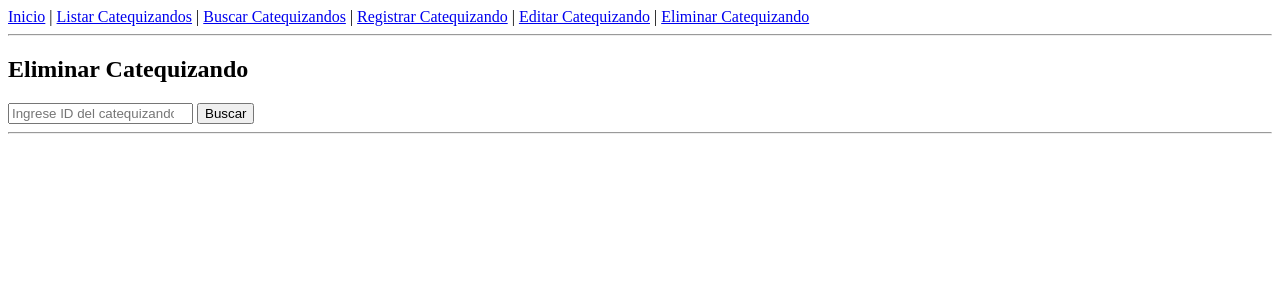
After one commit to Estebin21/proyecto-catequesis, a Flask app: page /catequizandos/eliminar in a window 1280 px wide. The commit adds this page. Shown: the top 300 px of the page. Run offline with Flask 3, Linux system fonts and the light colour scheme; data that the repository does not hold is empty.

Commit message:
Subida de cambios finales del CRUD de Catequizandos, app.py y layout

```diff
--- a/app.py
+++ b/app.py
@@ -4,142 +4,116 @@ import ConectionDB
 
 app = Flask(__name__)
 
-# ---------- API JSON: LISTAR CATEQUISTAS POR APELLIDO ----------
-@app.route('/api/catequistas')
-def listar_catequistas_json():
-    SQL_QUERY = "{CALL Consultas.sp_BuscarCatequista (?)}"
-    apellido = request.args.get("apellido", "")
-    conexion = pyodbc.connect(ConectionDB.ObtenerConexion())
-    cursor = conexion.cursor()
-    cursor.execute(SQL_QUERY, (apellido,))
-    columnas = [column[0] for column in cursor.description]
-    resultados = [dict(zip(columnas, fila)) for fila in cursor.fetchall()]
-    conexion.close()
-    return jsonify(resultados)
-
-# ---------- API JSON: BUSCAR CATEQUISTA POR APELLIDO ----------
-@app.route('/api/catequistas/buscar', methods=['GET'])
-def buscar_catequista_json():
-    apellido = request.args.get("apellido")
-    if not apellido:
-        return jsonify({"error": "Apellido no proporcionado"}), 400
-
-    SQL_QUERY = "{CALL Consultas.sp_BuscarCatequista (?)}"
-    conexion = pyodbc.connect(ConectionDB.ObtenerConexion())
-    cursor = conexion.cursor()
-    cursor.execute(SQL_QUERY, (apellido,))
-    filas = cursor.fetchall()
-    columnas = [column[0] for column in cursor.description] if filas else []
-    conexion.close()
-
-    if filas:
-        resultados = [dict(zip(columnas, fila)) for fila in filas]
-        return jsonify(resultados)
-    else:
-        return jsonify({"message": "No se encontraron catequistas con ese apellido"}), 404
-
-# ---------- HTML: BUSCAR CATEQUISTA POR APELLIDO ----------
-@app.route('/catequistas', methods=['GET', 'POST'])
-def buscar_catequistas():
-    catequistas = []
-    if request.method == 'POST':
-        apellido = request.form["filtro_apellido"]
-        if apellido:
-            SQL_QUERY = "{CALL Consultas.sp_BuscarCatequista (?)}"
-            conexion = pyodbc.connect(ConectionDB.ObtenerConexion())
-            cursor = conexion.cursor()
-            cursor.execute(SQL_QUERY, (apellido,))
-            catequistas = cursor.fetchall()
-            conexion.close()
-    return render_template('catequistas/buscar.html', catequistas=catequistas)
-
-# ---------- CREAR CATEQUISTA ----------
-@app.route('/catequistas/crear', methods=['GET', 'POST'])
-def crear_catequista():
-    if request.method == 'POST':
-        cedula = request.form["cedula"]
-        nombre = request.form["nombre"]
-        apellido = request.form["apellido"]
-        fecha_nacimiento = request.form["fecha_nacimiento"]
-        tipo = request.form["tipo"]
-        correo = request.form["correo"]
-        parroquia_id = request.form["parroquia_id"]
-
-        conexion = pyodbc.connect(ConectionDB.ObtenerConexion())
-        cursor = conexion.cursor()
-        cursor.execute("""
-            INSERT INTO Catequista.Catequista
-            (Nombre, Apellido, Cedula, Fecha_nacimiento, Tipo, Correo, Parroquia_Id_parroquia)
-            VALUES (?, ?, ?, ?, ?, ?, ?)""",
-            (nombre, apellido, cedula, fecha_nacimiento, tipo, correo, parroquia_id))
-        conexion.commit()
-        conexion.close()
-        return redirect(url_for('buscar_catequistas'))
-
-    return render_template('catequistas/crear.html')
-
-# ---------- EDITAR CATEQUISTA ----------
-@app.route('/catequistas/editar/<int:id>', methods=['GET', 'POST'])
-def editar_catequista(id):
-    conexion = pyodbc.connect(ConectionDB.ObtenerConexion())
-    cursor = conexion.cursor()
-
-    if request.method == 'POST':
-        cedula = request.form["cedula"]
-        nombre = request.form["nombre"]
-        apellido = request.form["apellido"]
-        fecha_nacimiento = request.form["fecha_nacimiento"]
-        tipo = request.form["tipo"]
-        correo = request.form["correo"]
-        parroquia_id = request.form["parroquia_id"]
-
-        cursor.execute("""
-            UPDATE Catequista.Catequista SET
-            Nombre = ?, Apellido = ?, Cedula = ?, Fecha_nacimiento = ?, Tipo = ?,
-            Correo = ?, Parroquia_Id_parroquia = ?
-            WHERE Id_catequesis = ?""",
-            (nombre, apellido, cedula, fecha_nacimiento, tipo, correo, parroquia_id, id))
-        conexion.commit()
-        conexion.close()
-        return redirect(url_for('buscar_catequistas'))
-
-    cursor.execute("SELECT * FROM Catequista.Catequista WHERE Id_catequesis = ?", (id,))
-    catequista = cursor.fetchone()
-    conexion.close()
-    return render_template('catequistas/editar.html', catequista=catequista)
-
-# ---------- ELIMINAR CATEQUISTA ----------
-@app.route('/catequistas/eliminar/<int:id>', methods=['GET', 'POST'])
-def eliminar_catequista(id):
-    conexion = pyodbc.connect(ConectionDB.ObtenerConexion())
-    cursor = conexion.cursor()
-
-    if request.method == 'POST':
-        cursor.execute("DELETE FROM Catequista.Catequista WHERE Id_catequesis = ?", (id,))
-        conexion.commit()
-        conexion.close()
-        return redirect(url_for('buscar_catequistas'))
-
-    cursor.execute("SELECT * FROM Catequista.Catequista WHERE Id_catequesis = ?", (id,))
-    catequista = cursor.fetchone()
-    conexion.close()
-    return render_template('catequistas/eliminar.html', catequista=catequista)
-
-# ---------- CONSULTAR CATEQUIZANDOS (usa SP) ----------
-@app.route('/catequizandos')
-def BuscarCatequizando():
+# ----------LISTAR CATEQUIZANDOS----------
+@app.route('/catequizandos/Listar')
+def listar_catequizandos():
     conexion = pyodbc.connect(ConectionDB.ObtenerConexion())
     try:
         SQL_QUERY = "{CALL Consultas.sp_ConsultarCatequizando}"
         cursor = conexion.cursor()
         cursor.execute(SQL_QUERY)
         contenido = cursor.fetchall()
-        return render_template('catequizando.html', catequizandos=contenido)
+        return render_template('catequizandos/Listar.html', catequizandos=contenido)
     except Exception as e:
         return f"Error al conectar a la base de datos: {e}", 500
     finally:
         if conexion:
             conexion.close()
+
+
+# ---------- BUSCAR CATEQUIZANDO POR APELLIDO ----------
+@app.route('/catequizandos/buscar', methods=['GET', 'POST'])
+def buscar_catequizandos():
+    catequizandos = []
+    if request.method == 'POST':
+        apellido = request.form["filtro_apellido"]
+        if apellido:
+            SQL_QUERY = "{CALL Consultas.sp_BuscarCatequizando (?)}"
+            conexion = pyodbc.connect(ConectionDB.ObtenerConexion())
+            cursor = conexion.cursor()
+            cursor.execute(SQL_QUERY, (apellido,))
+            catequizandos = cursor.fetchall()
+            conexion.close()
+    return render_template('catequizandos/buscar.html', catequizandos=catequizandos)
+
+
+# ---------- CREAR CATEQUIZANDO ----------
+@app.route('/catequizandos/crear', methods=['GET', 'POST'])
+def crear_catequizando():
+    if request.method == 'POST':
+        nombre = request.form["nombre"]
+        apellido = request.form["apellido"]
+        cedula = request.form["cedula"]
+        certificado = request.form["certificado"]
+        fecha_nacimiento = request.form["fecha_nacimiento"]
+        nivel_id = request.form["nivel_id"]
+        persona_id = request.form["persona_id"]
+
+        SQL_QUERY = "{CALL Consultas.sp_InsertarCatequizando (?, ?, ?, ?, ?, ?, ?)}"
+        conexion = pyodbc.connect(ConectionDB.ObtenerConexion())
+        cursor = conexion.cursor()
+        cursor.execute(SQL_QUERY, (nombre, apellido, cedula, certificado, fecha_nacimiento, nivel_id, persona_id))
+        conexion.commit()
+        conexion.close()
+        return redirect(url_for('buscar_catequizandos'))
+
+    return render_template('catequizandos/crear.html')
+
+# ---------- EDITAR CATEQUIZANDO ----------
+@app.route('/catequizandos/editar', methods=['GET', 'POST'])
+def editar_catequizando():
+    conexion = pyodbc.connect(ConectionDB.ObtenerConexion())
+    cursor = conexion.cursor()
+
+    if request.method == 'POST':
+        if "nombre" in request.form:  # actualiza
+            id = int(request.form["id"])
+            nombre = request.form["nombre"]
+            apellido = request.form["apellido"]
+            SQL_QUERY = "{CALL Consultas.sp_ActualizarCatequizando (?, ?, ?)}"
+            cursor.execute(SQL_QUERY, (id, nombre, apellido))
+            conexion.commit()
+            conexion.close()
+            return redirect(url_for('buscar_catequizandos'))
+        else:  # buscar por ID
+            id = int(request.form["filtro_id"])
+            SQL_QUERY = "SELECT Id_catequizando, Nombre, Apellido FROM Catequizando.Catequizando WHERE Id_catequizando = ?"
+            cursor.execute(SQL_QUERY, (id,))
+            catequizando = cursor.fetchone()
+            conexion.close()
+            return render_template('catequizandos/editar.html', catequizando=catequizando)
+
+    return render_template('catequizandos/editar.html', catequizando=None)
+
+
+
+# ---------- ELIMINAR CATEQUIZANDO ----------
+@app.route('/catequizandos/eliminar', methods=['GET', 'POST'])
+def eliminar_catequizando():
+    conexion = pyodbc.connect(ConectionDB.ObtenerConexion())
+    cursor = conexion.cursor()
+
+    if request.method == 'POST':
+        if "confirmar" in request.form:
+            id = int(request.form["id"])
+            SQL_QUERY = "{CALL Consultas.sp_EliminarCatequizando (?)}"
+            cursor.execute(SQL_QUERY, (id,))
+            conexion.commit()
+            conexion.close()
+            return redirect(url_for('buscar_catequizandos'))
+        else:  # buscar por ID
+            id = int(request.form["filtro_id"])
+            SQL_QUERY = "SELECT * FROM Catequizando.Catequizando WHERE Id_catequizando = ?"
+            cursor.execute(SQL_QUERY, (id,))
+            catequizando = cursor.fetchone()
+            conexion.close()
+            return render_template('catequizandos/eliminar.html', catequizando=catequizando)
+
+    return render_template('catequizandos/eliminar.html', catequizando=None)
+
+
+
+
 
 # ---------- INICIO ----------
 @app.route('/')
--- /dev/null
+++ b/templates/catequizandos/eliminar.html
@@ -0,0 +1,37 @@
+{% extends 'layout.html' %}
+
+{% block content %}
+<h2>Eliminar Catequizando</h2>
+
+<!-- Siempre mostrar formulario para buscar por ID -->
+<form method="POST">
+    <input type="number" name="filtro_id" placeholder="Ingrese ID del catequizando" required>
+    <button type="submit">Buscar</button>
+</form>
+<hr>
+
+<!-- Mostrar detalles si hay catequizando -->
+{% if catequizando %}
+<p>¿Estás seguro que deseas eliminar al siguiente catequizando?</p>
+
+<ul>
+    <li><strong>ID:</strong> {{ catequizando[0] }}</li>
+    <li><strong>Nombre:</strong> {{ catequizando[1] }}</li>
+    <li><strong>Apellido:</strong> {{ catequizando[2] }}</li>
+    <li><strong>Cédula:</strong> {{ catequizando[3] }}</li>
+    <li><strong>Certificado Bautizo:</strong> {{ catequizando[4] }}</li>
+    <li><strong>Fecha de nacimiento:</strong> {{ catequizando[5] }}</li>
+    <li><strong>ID Nivel:</strong> {{ catequizando[6] }}</li>
+    <li><strong>ID Persona:</strong> {{ catequizando[7] }}</li>
+</ul>
+
+<form method="POST">
+    <input type="hidden" name="id" value="{{ catequizando[0] }}">
+    <input type="hidden" name="confirmar" value="1">
+    <button type="submit">Confirmar eliminación</button>
+    <a href="{{ url_for('buscar_catequizandos') }}">Cancelar</a>
+</form>
+{% elif request.method == 'POST' %}
+<p>No se encontró un catequizando con ese ID.</p>
+{% endif %}
+{% endblock %}
--- a/templates/layout.html
+++ b/templates/layout.html
@@ -4,12 +4,14 @@
     <title>Gestión Catequistas</title>
 </head>
 <body>
-    <nav>
-        <a href="{{ url_for('index') }}">Inicio</a> |
-        <a href="{{ url_for('buscar_catequistas') }}">Ver Catequistas</a> |
-        <a href="{{ url_for('crear_catequista') }}">Registrar Catequista</a> |
-        <a href="{{ url_for('BuscarCatequizando') }}">Ver Catequizandos</a>
-    </nav>
+<nav>
+    <a href="{{ url_for('index') }}">Inicio</a> |
+    <a href="{{ url_for('listar_catequizandos') }}">Listar Catequizandos</a> |
+    <a href="{{ url_for('buscar_catequizandos') }}">Buscar Catequizandos</a> |
+    <a href="{{ url_for('crear_catequizando') }}">Registrar Catequizando</a> |
+    <a href="{{ url_for('editar_catequizando', id=1) }}">Editar Catequizando</a> |
+    <a href="{{ url_for('eliminar_catequizando', id=1) }}">Eliminar Catequizando</a>
+</nav>
     <hr>
     {% block content %}{% endblock %}
 </body>
```
Also changed, not shown: templates/catequistas/buscar.html (deleted, +0 -34 lines), templates/catequistas/crear.html (deleted, +0 -15 lines), templates/catequistas/editar.html (deleted, +0 -16 lines), templates/catequistas/eliminar.html (deleted, +0 -22 lines), templates/catequizandos/buscar.html (added, +38 -0 lines), templates/catequizandos/crear.html (added, +14 -0 lines), templates/catequizandos/editar.html (added, +24 -0 lines), templates/catequizandos/Listar.html (renamed from templates/catequizando.html).
